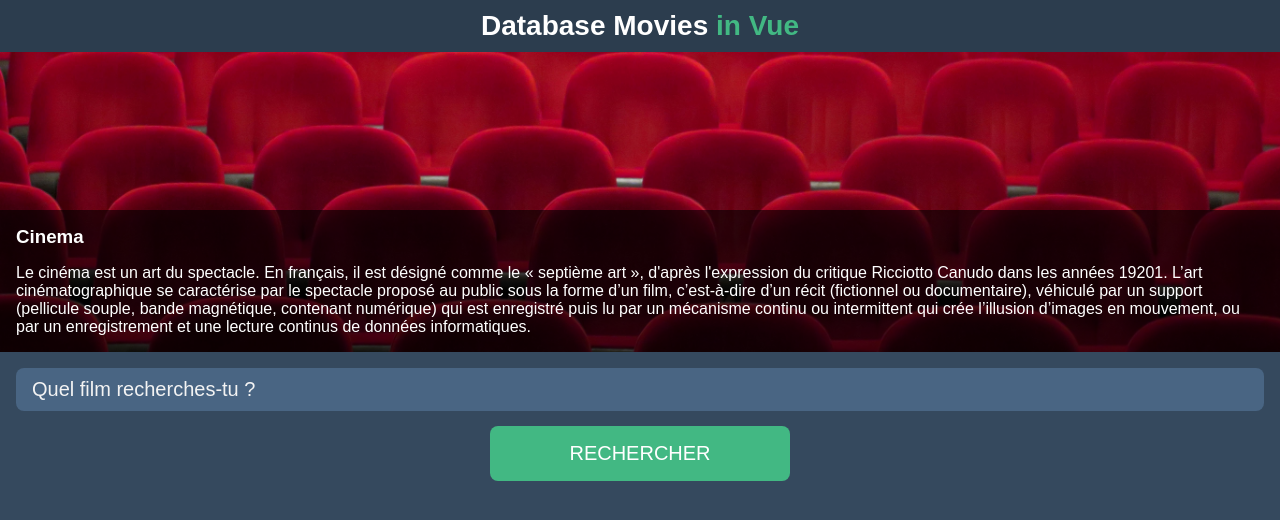
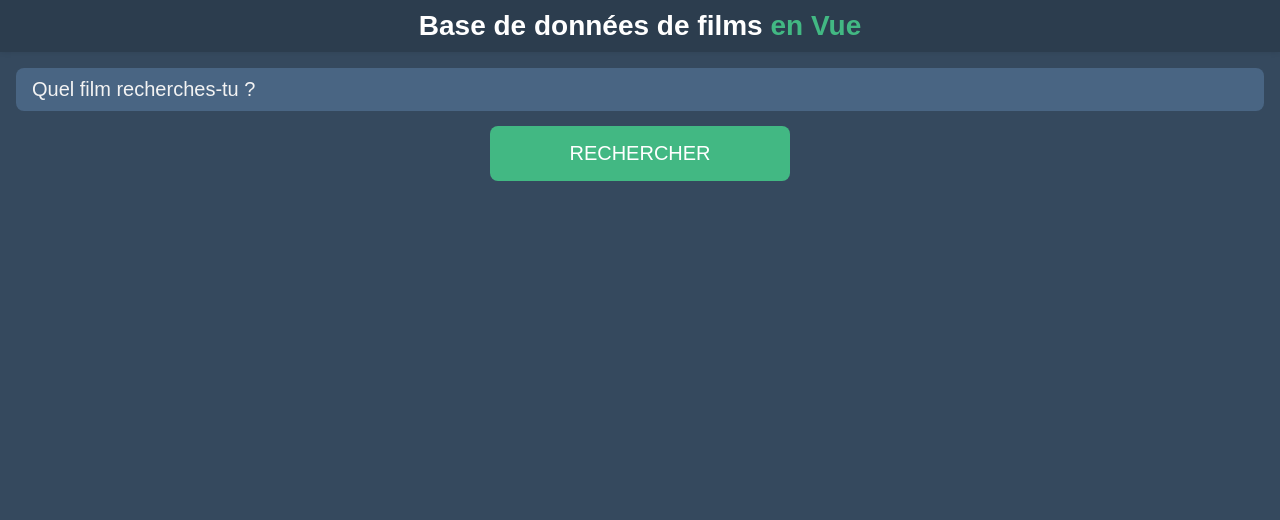
Before and after one commit to bouboudev/movie-db-vue, a Vue app: page / in a window 1280 px wide. Shown: the top 520 px of the page. Built offline with nearby package versions, Linux system fonts and the light colour scheme.

Commit message:
feat(home-page): Clean style and wording

```diff
--- a/src/App.vue
+++ b/src/App.vue
@@ -1,9 +1,9 @@
 <template>
- <header>
-   <router-link to="/">
-<h1> Database Movies <span> in Vue</span></h1>
-   </router-link>
- </header>
+  <header>
+    <router-link to="/">
+  <h1> Base de données de films <span> en Vue</span></h1>
+  </router-link>
+  </header>
   <router-view/>
 </template>
 
--- a/src/views/Home.vue
+++ b/src/views/Home.vue
@@ -1,21 +1,6 @@
 <template>
   <div class="home">
     <div class="feature-card">
-      <img src="../assets/cinema.jpg" alt="cinema" class="featured-img" />
-      <div class="detail">
-        <h3>Cinema</h3>
-        <p>
-          Le cinéma est un art du spectacle. En français, il est désigné comme
-          le « septième art », d'après l'expression du critique Ricciotto Canudo
-          dans les années 19201. L’art cinématographique se caractérise par le
-          spectacle proposé au public sous la forme d’un film, c’est-à-dire d’un
-          récit (fictionnel ou documentaire), véhiculé par un support (pellicule
-          souple, bande magnétique, contenant numérique) qui est enregistré puis
-          lu par un mécanisme continu ou intermittent qui crée l’illusion
-          d’images en mouvement, ou par un enregistrement et une lecture
-          continus de données informatiques.
-        </p>
-      </div>
     </div>
     <form @submit.prevent="SearchMovies()" class="search-box">
       <input
```
